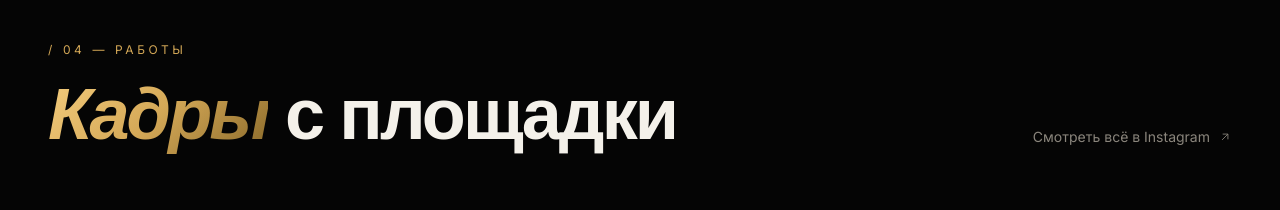
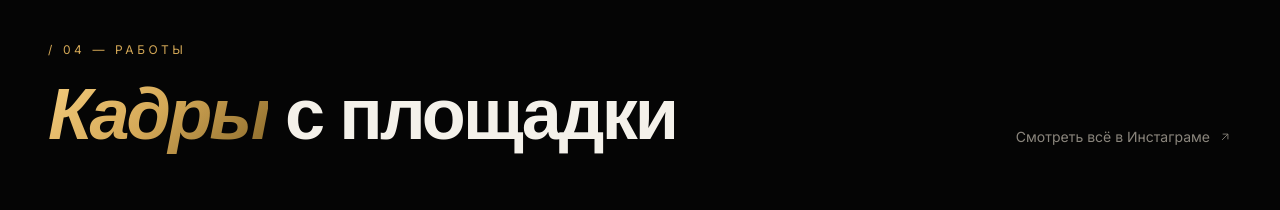
Before and after one commit to ueeet/farhad, a Next.js app: page / in a window 1280 px wide. Shown: the part 4580-4790 px from the top of the page. Built offline with nearby package versions, Linux system fonts and the light colour scheme; a web font is replaced by a local one.

Commit message:
auto: update

```diff
--- a/src/components/Gallery.tsx
+++ b/src/components/Gallery.tsx
@@ -60,7 +60,7 @@ export function Gallery() {
             rel="noopener noreferrer"
             className="text-sm text-text-muted hover:text-gold transition-colors inline-flex items-center gap-2"
           >
-            Смотреть всё в Instagram
+            Смотреть всё в Инстаграме
             <svg width="14" height="14" viewBox="0 0 24 24" fill="none">
               <path d="M7 17L17 7M17 7H8M17 7v9" stroke="currentColor" strokeWidth="1.5"/>
             </svg>
```
